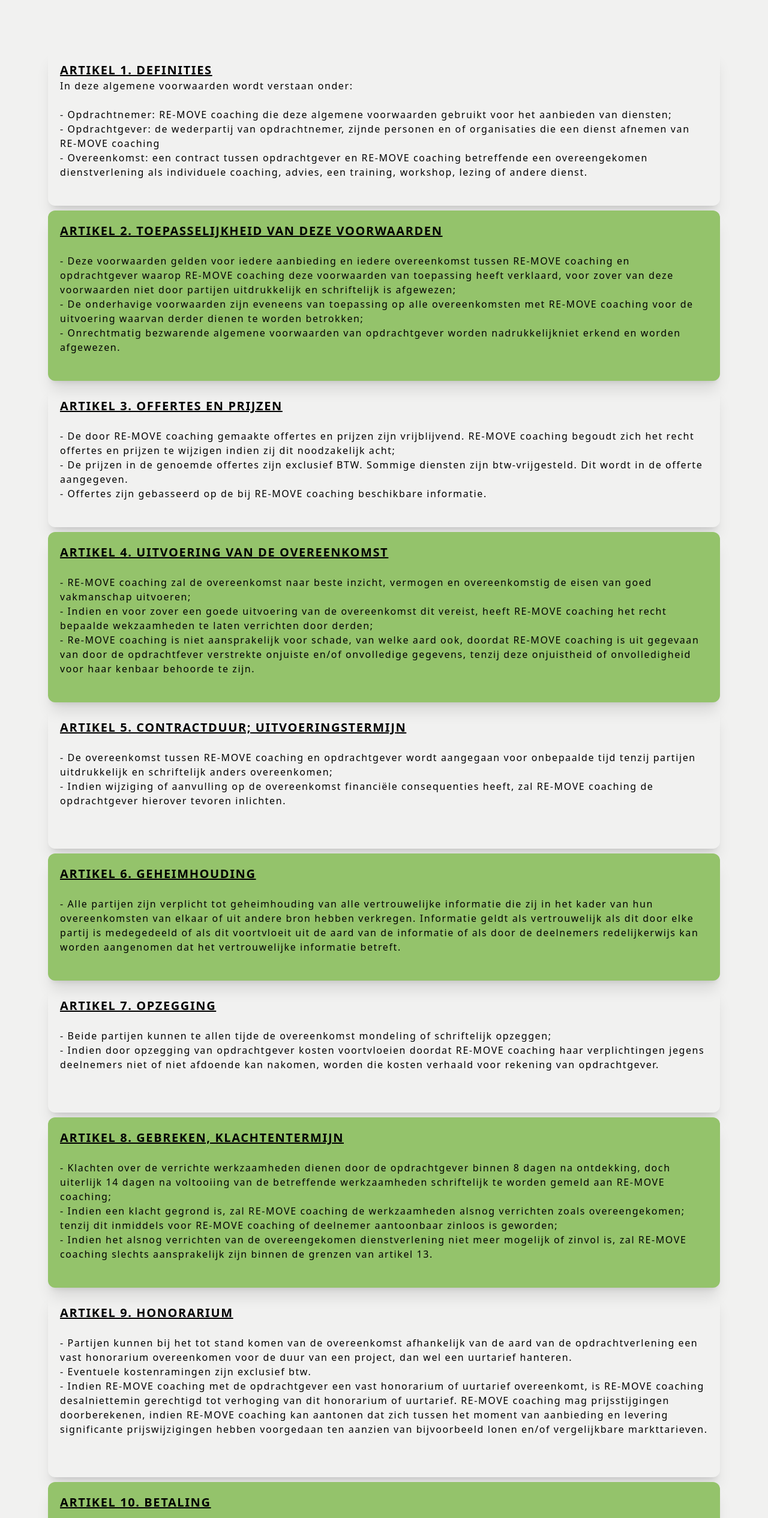
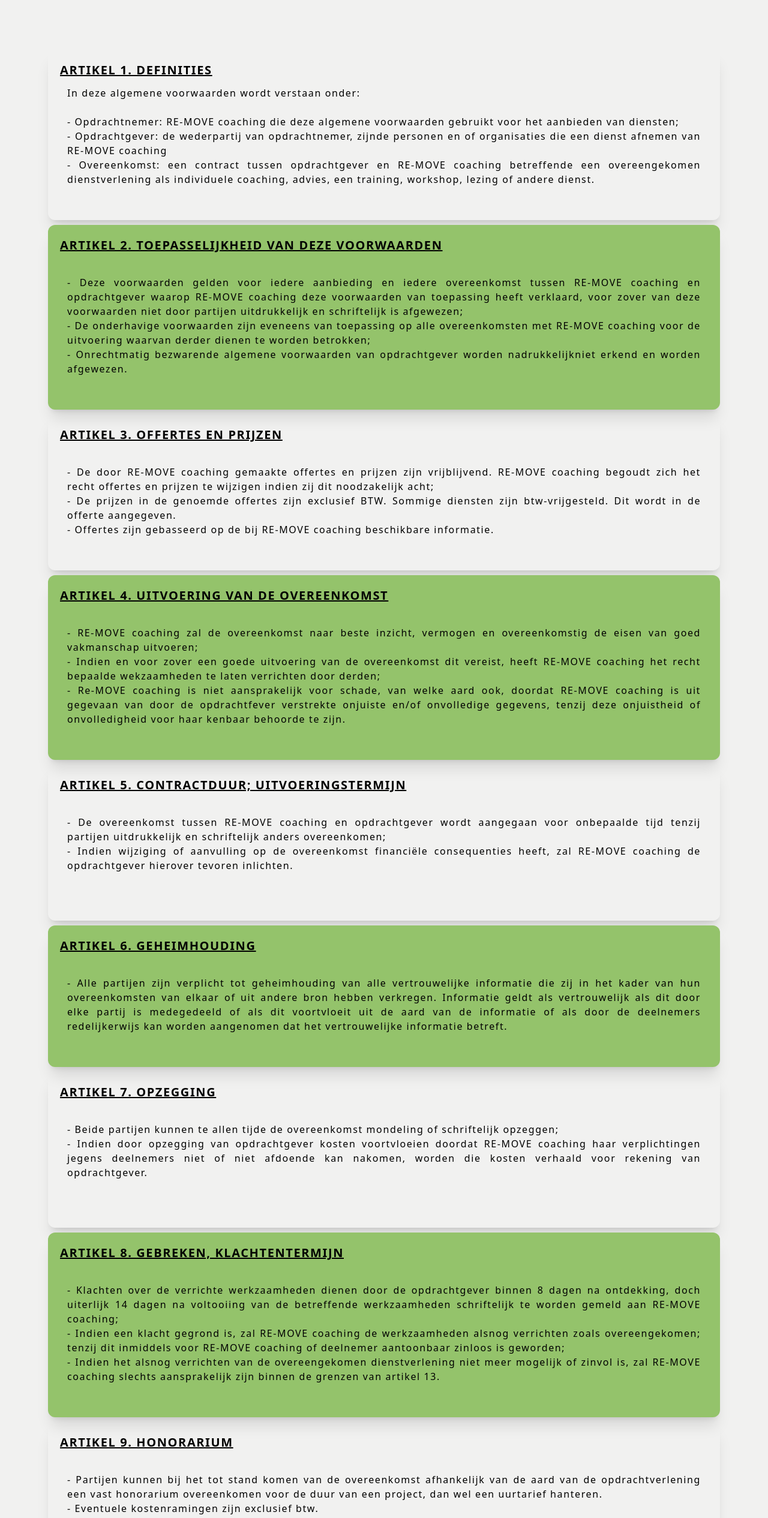
Before and after one commit to JustDevInn/Re-move, a React (Create React App) app: page /voorwaarden in a window 1280 px wide. Shown: the part 940-3471 px from the top of the page at 60% size. Built offline with nearby package versions, Linux system fonts and the light colour scheme.

Commit message:
added justify text to voorwaarden

```diff
--- a/src/components/Voorwaarden.jsx
+++ b/src/components/Voorwaarden.jsx
@@ -30,7 +30,7 @@
     {/* Art 1 */}
     <div className="rounded-xl shadow-xl p-5 my-2">
       <h1 className="underline font-bold text-xl uppercase">Artikel 1. Definities</h1>
-      <p className="font-light ">
+      <p className="font-light text-justify p-3">
         In deze algemene voorwaarden wordt verstaan onder:
         <br /><br />
         - Opdrachtnemer: RE-MOVE coaching die deze algemene voorwaarden gebruikt voor het aanbieden van diensten; <br />
@@ -43,7 +43,7 @@
       <div className="rounded-xl shadow-xl bg-secondary p-5 my-2">
       <h1 className="underline font-bold text-xl uppercase">Artikel 2. Toepasselijkheid van deze voorwaarden</h1>
       <br />
-      <p className="font-light ">
+      <p className="font-light text-justify p-3">
       - Deze voorwaarden gelden voor iedere aanbieding en iedere overeenkomst tussen RE-MOVE coaching en opdrachtgever waarop RE-MOVE coaching deze voorwaarden van toepassing heeft verklaard, voor zover van deze voorwaarden niet door partijen uitdrukkelijk en schriftelijk is afgewezen; <br />
       - De onderhavige voorwaarden zijn eveneens van toepassing op alle overeenkomsten met RE-MOVE coaching voor de uitvoering waarvan derder dienen te worden betrokken; <br />
       - Onrechtmatig bezwarende algemene voorwaarden van opdrachtgever worden nadrukkelijkniet erkend en worden afgewezen.
@@ -54,7 +54,7 @@
         <div className="rounded-xl shadow-xl p-5 my-2">
       <h1 className="underline font-bold text-xl uppercase">Artikel 3. Offertes en prijzen</h1>
       <br />
-      <p className="font-light ">
+      <p className="font-light text-justify p-3">
       - De door RE-MOVE coaching gemaakte offertes en prijzen zijn vrijblijvend. RE-MOVE coaching begoudt zich het recht offertes en prijzen te wijzigen indien zij dit noodzakelijk acht; <br />
       - De prijzen in de genoemde offertes zijn exclusief BTW. Sommige diensten zijn btw-vrijgesteld. Dit wordt in de offerte aangegeven.<br />
       - Offertes zijn gebasseerd op de bij RE-MOVE coaching beschikbare informatie.
@@ -65,7 +65,7 @@
       <div className="rounded-xl shadow-xl bg-secondary p-5 my-2">
       <h1 className="underline font-bold text-xl uppercase">Artikel 4. Uitvoering van de overeenkomst</h1>
       <br />
-      <p className="font-light ">
+      <p className="font-light text-justify p-3">
       - RE-MOVE coaching zal de overeenkomst naar beste inzicht, vermogen en overeenkomstig de eisen van goed vakmanschap uitvoeren;<br />
       - Indien en voor zover een goede uitvoering van de overeenkomst dit vereist, heeft RE-MOVE coaching het recht bepaalde wekzaamheden te laten verrichten door derden;<br />
       - Re-MOVE coaching is niet aansprakelijk voor schade, van welke aard ook, doordat RE-MOVE coaching is uit gegevaan van door de opdrachtfever verstrekte onjuiste en/of onvolledige gegevens, tenzij deze onjuistheid of onvolledigheid voor haar kenbaar behoorde te zijn.
@@ -77,7 +77,7 @@
      <div className="rounded-xl shadow-xl p-5 my-2">
       <h1 className="underline font-bold text-xl uppercase">Artikel 5. Contractduur; uitvoeringstermijn</h1>
       <br />
-      <p className="font-light ">
+      <p className="font-light text-justify p-3">
       - De overeenkomst tussen RE-MOVE coaching en opdrachtgever wordt aangegaan voor onbepaalde tijd tenzij partijen uitdrukkelijk en schriftelijk anders overeenkomen;<br />
       - Indien wijziging of aanvulling op de overeenkomst financiële consequenties heeft, zal RE-MOVE coaching de opdrachtgever hierover tevoren inlichten.<br />
       <br /><br />
@@ -87,7 +87,7 @@
          <div className="rounded-xl shadow-xl p-5 my-2 bg-secondary">
       <h1 className="underline font-bold text-xl uppercase">Artikel 6. Geheimhouding</h1>
       <br />
-      <p className="font-light ">
+      <p className="font-light text-justify p-3">
       - Alle partijen zijn verplicht tot geheimhouding van alle vertrouwelijke informatie die zij in het kader van hun overeenkomsten van elkaar of uit andere bron hebben verkregen. Informatie geldt als vertrouwelijk als dit door elke partij is medegedeeld of als dit voortvloeit uit de aard van de informatie of als door de deelnemers redelijkerwijs kan worden aangenomen dat het vertrouwelijke informatie betreft.
       <br /><br />
       </p>
@@ -96,7 +96,7 @@
          <div className="rounded-xl shadow-xl p-5 my-2">
       <h1 className="underline font-bold text-xl uppercase">Artikel 7. Opzegging</h1>
       <br />
-      <p className="font-light ">
+      <p className="font-light text-justify p-3">
       - Beide partijen kunnen te allen tijde de overeenkomst mondeling of schriftelijk opzeggen;<br />
       - Indien door opzegging van opdrachtgever kosten voortvloeien doordat RE-MOVE coaching haar verplichtingen jegens deelnemers niet of niet afdoende kan nakomen, worden die kosten verhaald voor rekening van opdrachtgever.<br />
       <br /><br />
@@ -106,7 +106,7 @@
              <div className="rounded-xl shadow-xl p-5 my-2 bg-secondary">
       <h1 className="underline font-bold text-xl uppercase">Artikel 8. Gebreken, klachtentermijn</h1>
       <br />
-      <p className="font-light ">
+      <p className="font-light text-justify p-3">
       - Klachten over de verrichte werkzaamheden dienen door de opdrachtgever binnen 8 dagen na ontdekking, doch uiterlijk 14 dagen na voltooiing van de betreffende werkzaamheden schriftelijk te worden gemeld aan RE-MOVE coaching; <br />
       - Indien een klacht gegrond is, zal RE-MOVE coaching de werkzaamheden alsnog verrichten zoals overeengekomen; tenzij dit inmiddels voor RE-MOVE coaching of deelnemer aantoonbaar zinloos is geworden; <br />
       - Indien het alsnog verrichten van de overeengekomen dienstverlening niet meer mogelijk of zinvol is, zal RE-MOVE coaching slechts aansprakelijk zijn binnen de grenzen van artikel 13.
@@ -117,7 +117,7 @@
              <div className="rounded-xl shadow-xl p-5 my-2">
       <h1 className="underline font-bold text-xl uppercase">Artikel 9. Honorarium</h1>
       <br />
-      <p className="font-light ">
+      <p className="font-light text-justify p-3">
       - Partijen kunnen bij het tot stand komen van de overeenkomst afhankelijk van de aard van de opdrachtverlening een vast honorarium overeenkomen voor de duur van een project, dan wel een uurtarief hanteren.<br />
       - Eventuele kostenramingen zijn exclusief btw.<br />
       - Indien RE-MOVE coaching  met de opdrachtgever een vast honorarium of uurtarief overeenkomt, is RE-MOVE coaching desalniettemin gerechtigd tot verhoging van dit honorarium of uurtarief. RE-MOVE coaching mag prijsstijgingen doorberekenen, indien RE-MOVE coaching kan aantonen dat zich tussen het moment van aanbieding en levering significante prijswijzigingen hebben voorgedaan ten aanzien van bijvoorbeeld lonen en/of vergelijkbare markttarieven.<br />
@@ -128,7 +128,7 @@
                  <div className="rounded-xl shadow-xl p-5 my-2 bg-secondary">
       <h1 className="underline font-bold text-xl uppercase">Artikel 10. Betaling</h1>
       <br />
-      <p className="font-light ">
+      <p className="font-light text-justify p-3">
       - Betaling vindt slechts plaats na facturering van RE-MOVE coaching aan opdrachtgever. Opdrachtgever betaalt deze kosten binnen 14 dagen na factuurdatum.<br />
       - De betalingsvoorwaarden zijn van toepassing op alle zowel mondeling als schriftelijk gemaakte afspraken. <br />
       - Indien de opdrachtgever het verschuldigde bedrag niet binnen 14 dagen na factuurdatum heeft betaald krijgt de opdrachtgever een betalingsherinnering toegestuurd. Voldoet de opdrachtgever binnen 14 dagen nog niet aan de betalingsherinnering, dan is RE-MOVE coaching gerechtigd incassomaatregelen te treffen, dan wel dit door derden te laten uitvoeren. Alle kosten die verband houden met deze vordering komen voor de rekening van de cliënt. <br />
@@ -141,7 +141,7 @@
                  <div className="rounded-xl shadow-xl p-5 my-2">
       <h1 className="underline font-bold text-xl uppercase">Artikel 11. Aansprakelijkheid</h1>
       <br />
-      <p className="font-light ">
+      <p className="font-light text-justify p-3">
       Indien RE-MOVE coaching aansprakelijk is, dan is die aansprakelijkheid als volgt begrensd:<br /><br />
       - De aansprakelijkheid van RE-MOVE coaching is beperkt tot de factuurwaarde van de opdracht, althans dat gedeelte van de overeenkomst waarop de aansprakelijkheid betrekking heeft.<br />
       - De in deze voorwaarden opgenomen beperkingen van de aansprakelijkheid gelden niet indien de schade te wijten is aan opzet of grove schuld van RE-MOVE coaching<br />
@@ -153,7 +153,7 @@
                      <div className="rounded-xl shadow-xl p-5 my-2 bg-secondary">
       <h1 className="underline font-bold text-xl uppercase">Artikel 12. Overmacht</h1>
       <br />
-      <p className="font-light ">
+      <p className="font-light text-justify p-3">
       - Onder overmacht wordt in deze algemene voorwaarden verstaan naast hetgeen daaromtrent in de wet en jurisprudentie wordt begrepen, alle van buiten komende oorzaken, voorzien of niet voorzien, waarop RE-MOVE coaching geen invloed kan uitoefenen, doch waardoor RE-MOVE coaching niet in staat is haar verplichtingen na te komen.<br />
       - RE-MOVE coaching heeft ook het recht zich op overmacht te beroepen, indien de omstandigheid die (verdere) nakoming verhindert, intreedt nadat RE-MOVE coaching haar verbintenis had moeten nakomen.<br />
       - Tijdens overmacht worden de verplichtingen van RE-MOVE coaching opgeschort. Indien de periode waarin door overmacht nakoming van de verplichtingen door RE-MOVE coaching mogelijk is langer duurt dan 2 maanden zijn beide partijen bevoegd de overeenkomst te ontbinden zonder dat er in dat geval een verplichting tot schadevergoeding bestaat.<br />
@@ -165,7 +165,7 @@
                      <div className="rounded-xl shadow-xl p-5 my-2">
       <h1 className="underline font-bold text-xl uppercase">Artikel 13. Geschillenbeslechting</h1>
       <br />
-      <p className="font-light ">
+      <p className="font-light text-justify p-3">
       - Partijen komen overeen geschillen naar beste eer en geweten te behandelen en zorg te dragen dat een voor alle partijen aanvaardbaar vergelijk nagestreefd wordt binnen redelijk te noemen grenzen en termijn.<br />
       - Indien geen vergelijk wordt bereikt overeenkomstig lid 1. is de rechter in de woonplaats van RE-MOVE coaching bij uitsluiting bevoegd van geschillen kennis te nemen, tenzij de kantonrechter bevoegd is. Niettemin heeft RE-MOVE coaching het recht haar wederpartij te dagvaarden voor de volgens de wet bevoegde rechter.<br />
       <br /><br />
```
